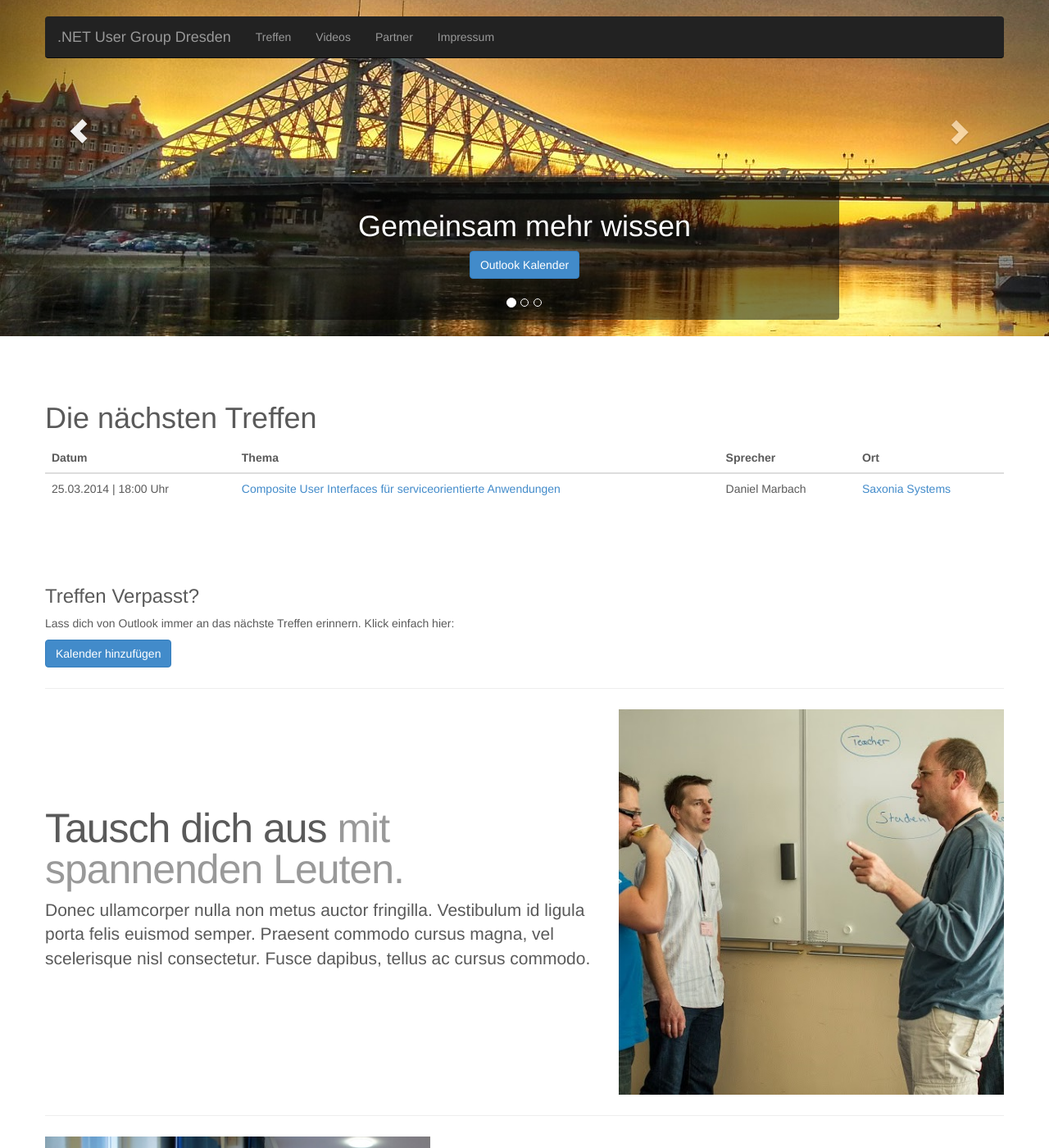
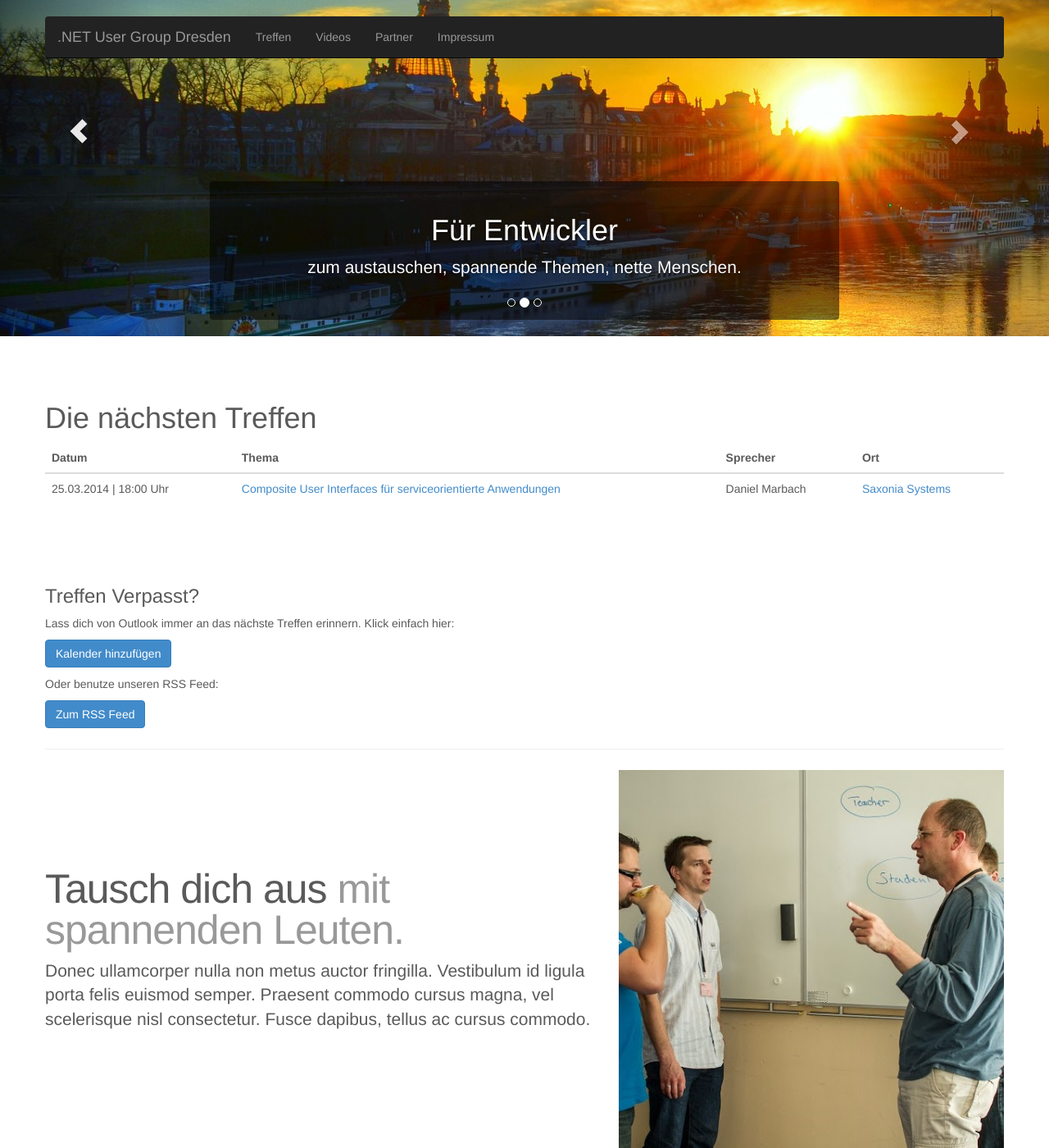
Before and after one commit to dddotnet/dddotnet.github.io, a Jekyll site: the page built from index.html, in a window 1280 px wide and 1400 px high. Shown: the whole window at 82% size. Built offline with Jekyll 4.4.1, drawn with Linux system fonts in a browser that asks for light colours; Markdown is read by kramdown in place of the engine named in the settings.

Commit message:
fixed table on Treffen, Added Text

```diff
--- a/index.html
+++ b/index.html
@@ -59,7 +59,7 @@
                     <div class="carousel-caption">
                         <div class="content">
                             <h1>Gemeinsam mehr wissen</h1>
-                            <p><a class="btn btn-large btn-primary" href="webcal://dddotnet.github.io/calendar.ics">Outlook Kalender</a></p>
+                            <p>Tausche dich auf unseren Treffen mir anderen Entwicklern aus</p>
                         </div>
                         <div class="background"></div>
                     </div>
@@ -82,7 +82,6 @@
                         <div class="content">
                             <h1>Wir treffen uns</h1>
                             <p>und jeder kann teilnehmen. Wir halten dich auf dem laufenden, meld dich einfach an :)</p>
-                            <p><a class="btn btn-large btn-primary" href="atom.xml">Zum RSS Feed</a></p>
                         </div>
                         <div class="background"></div>
                     </div>
@@ -146,6 +145,7 @@
         </table>
         <h3>Treffen Verpasst?</h3>
         <p>Lass dich von Outlook immer an das nächste Treffen erinnern. Klick einfach hier:<p><a class="btn btn-large btn-primary" href="webcal://dddotnet.github.io/calendar.ics">Kalender hinzufügen</a></p></p>
+        <p>Oder benutze unseren RSS Feed:<p><p><a class="btn btn-large btn-primary" href="atom.xml">Zum RSS Feed</a></p>
 
         <!-- Three columns of text below the carousel -->
         <!--    <div class="row">
--- a/treffen.html
+++ b/treffen.html
@@ -50,7 +50,7 @@
                 <tr>
                     <th>Datum</th>
                     <th>Thema</th>
-                    <th>Sprecher</th>
+                    <th class="hidden-xs">Sprecher</th>
                     <th>Ort</th>
                 </tr>
             </thead>
@@ -62,7 +62,7 @@
                    <tr>
                        <td>{{ post.date | date: '%d.%m.%Y | %H:%M Uhr' }}</td>
                        <td><a href="{{ post.url }}">{{ post.title }}</a></td>
-                       <td>{{ post.speaker }}</td>
+                       <td class="hidden-xs">{{ post.speaker }}</td>
                        <td><a href="{{ post.placelink }}" target="_blank">{{ post.place }}</a></td>
                    </tr>
 
```
